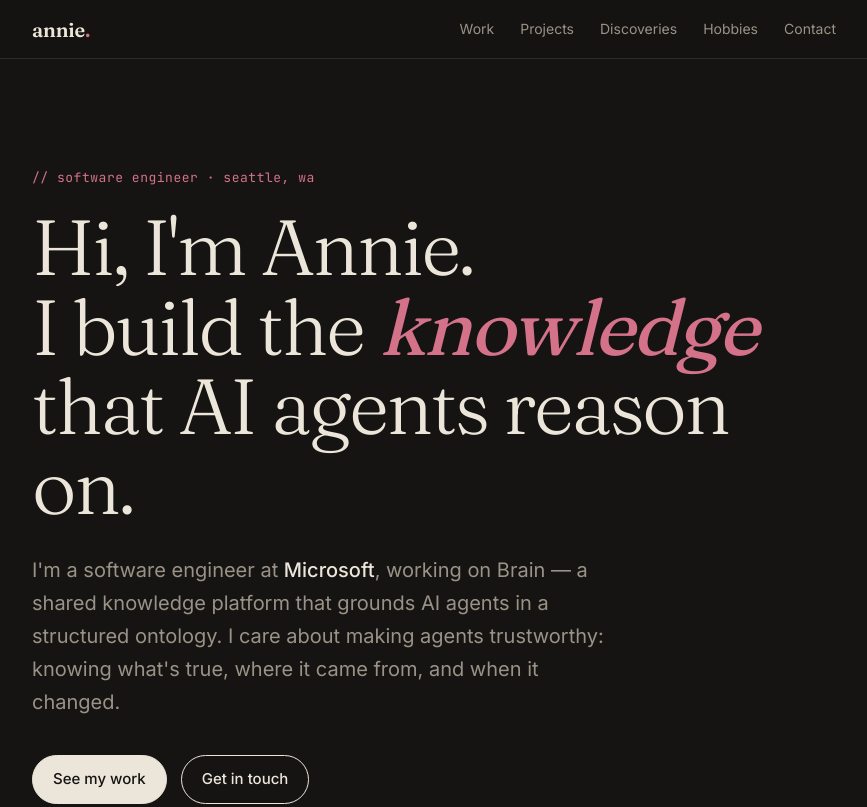
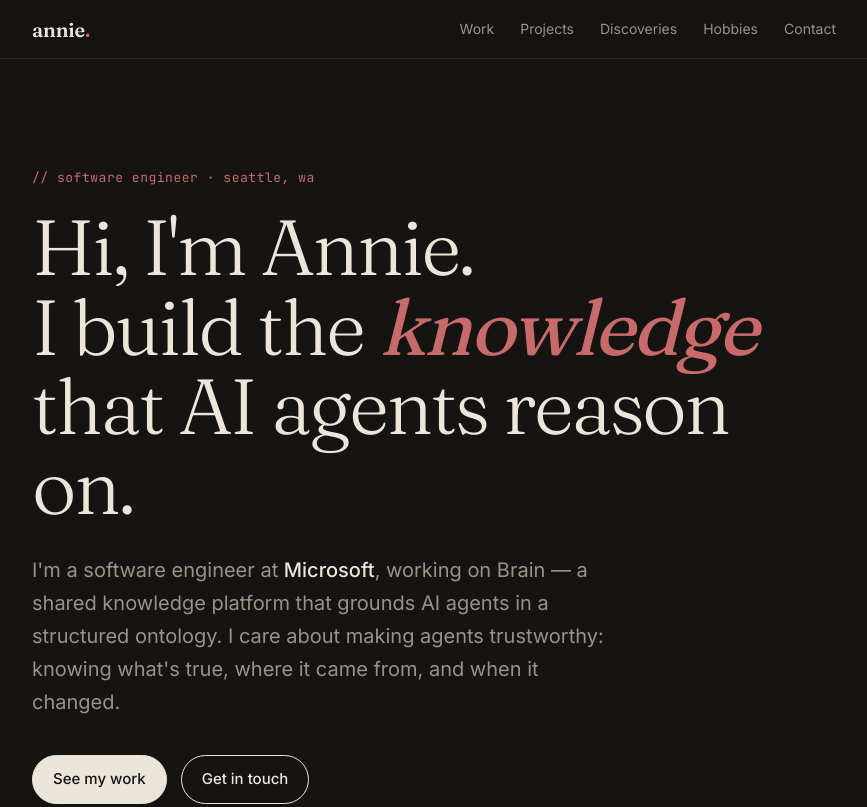
Before and after one commit to asethlabs/asethlabs.github.io, a plain HTML site: page index.html in a window 1280 px wide. Shown: the top 807 px of the page, without its empty margins (206-1073 px from the left). Drawn offline with Linux system fonts and the dark colour scheme.

Commit message:
Change the accent color to oxblood
Co-Authored-By: Claude Opus 5.5 <noreply@anthropic.com>
Claude-Session: https://claude.ai/code/session_01GDGxoPv7kBNFysCt8PU1qm

```diff
--- a/style.css
+++ b/style.css
@@ -3,7 +3,7 @@
     --ink: #1c1a17;
     --muted: #6b655c;
     --line: #ddd5c7;
-    --accent: #8b1e3f;
+    --accent: #4a0404;
     --card: #fbf8f2;
     --serif: "Fraunces", Georgia, serif;
     --sans: "Inter", system-ui, -apple-system, sans-serif;
@@ -15,7 +15,7 @@
       --ink: #ece6da;
       --muted: #9a9286;
       --line: #2e2b27;
-      --accent: #d4728a;
+      --accent: #c96a6a;
       --card: #1c1a17;
     }
   }
```
